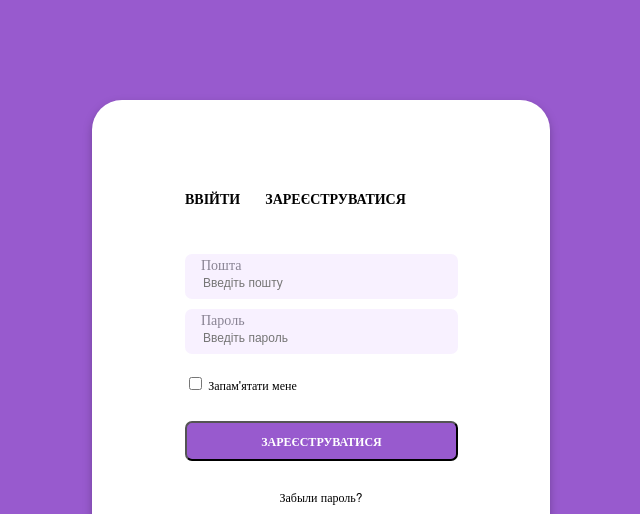
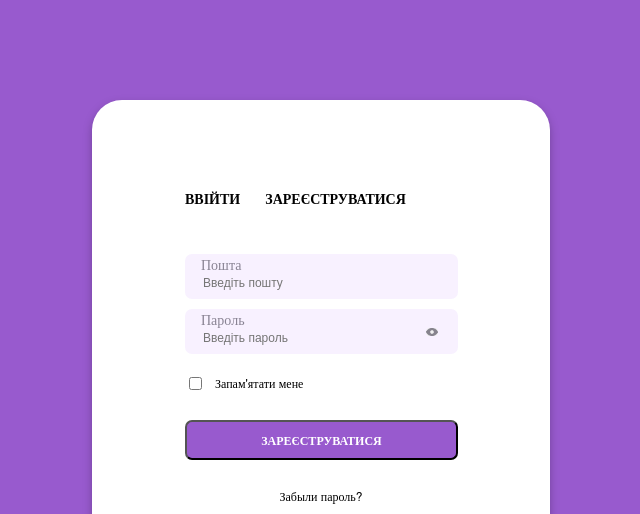
Before and after one commit to alex-HAMSTER/noosphere, a plain HTML site: page index.html in a window 1280 px wide. Both pictures are taken after a click on the button "ВВІЙТИ". Shown: the top 514 px of the page, without its empty margins (36-676 px from the left). Drawn offline with Linux system fonts and the light colour scheme.

Commit message:
add btn show password

```diff
--- a/index.html
+++ b/index.html
@@ -36,6 +36,9 @@
                     <div class="inp input_password">
                         Пароль <p class="errorMessage" style="color: red; font-size: 15px;"></p>
                         <input class="input_class" id="inp_password" type="password" placeholder="Введіть пароль">
+                        <button id="check_password_btn">
+                            <img src="img/Vector.png" alt="check_password_img" class="check_password_img">
+                        </button>
                     </div>
                     <div class="inp input_repeat_password only_reg" id="password_repeat">
                         Підтвердити пароль <p class="errorMessage" style="color: red; font-size: 15px;"></p>
--- a/js/index.js
+++ b/js/index.js
@@ -49,12 +49,15 @@ const only_reg = document.querySelectorAll('.only_reg');
 const check_box = document.getElementById('check_box_login');
 const forgot_password = document.getElementById('forgot_password');
 const continue_google = document.getElementById('continue_google');
+const chekPassword = document.getElementById('check_password_btn')
+const inpPassword = document.getElementById('inp_password')
 
 form_login.addEventListener('click', function() {
     only_reg.forEach(function(i){
         i.style.cssText = 'display:none;'
     })
-    check_box.style.cssText = 'display: block;'
+    chekPassword.style.cssText = 'display: flex;'
+    check_box.style.cssText = 'display: flex;'
     btn_reg.style.cssText = 'margin-top: 27px;'
     forgot_password.style.cssText = 'display: flex;'
     continue_google.style.cssText = 'margin-top: 20px'
@@ -64,7 +67,19 @@ form_reg.addEventListener('click', function(){
     only_reg.forEach(function(i){
         i.style.cssText = 'display:block;'
     })
+    chekPassword.style.cssText = 'display: none;'
     check_box.style.cssText = 'display: none;'
     btn_reg.style.cssText = 'margin-top: 37px;'
     forgot_password.style.cssText = 'display: none;'
 })
+
+
+
+chekPassword.addEventListener('click', function(){
+    inpPassword.type = 'text';
+})
+
+/* chekPassword.addEventListener('click', function(){
+    inpPassword.type = 'password';
+})
+логика которая вернёт его обратно*/
--- a/sass/style.sass
+++ b/sass/style.sass
@@ -107,3 +107,17 @@ body
                     font-family: HelveticaNeue
                     font-size: 12px
                     margin-left: 22px
+            .input_password
+                #check_password_btn
+                    width: 12px
+                    height: 8px
+                    position: absolute
+                    left: 73%
+                    justify-content: center
+                    align-items: center
+                    margin-top: 16px
+                    border-radius: 15px
+                    border: none
+                    display: none
+                    &:hover
+                        border: 0.2px solid
```
Also changed, not shown: css/style.min.css, 1 other file.
